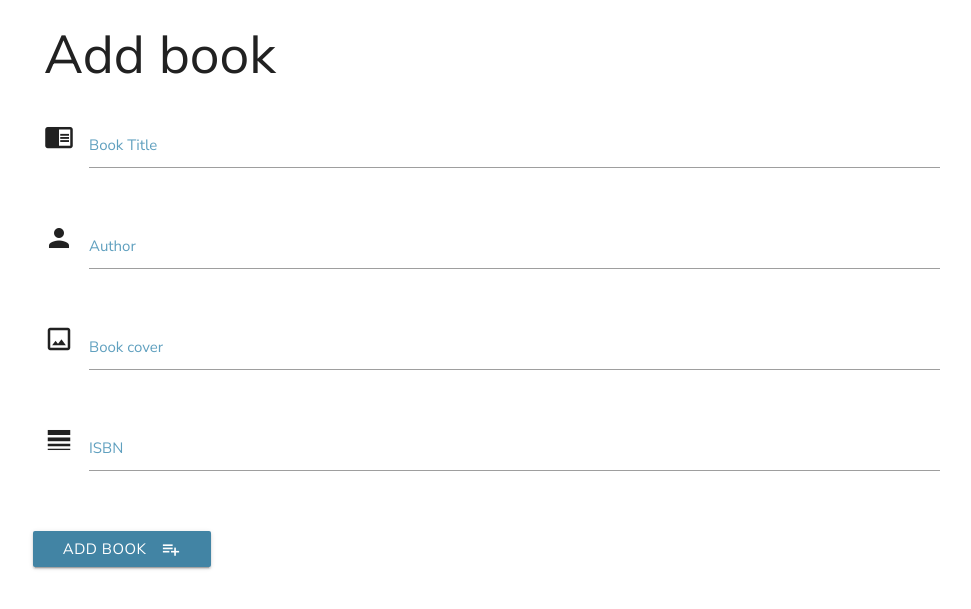
After one commit to taikatta/Milestone3-Konyvkucko, a Flask app: page /add_to_wishlist in a window 1280 px wide. The commit adds this page. Shown: the top 609 px of the page, without its empty margins (148-1119 px from the left). Run offline with Flask 2, Linux system fonts and the light colour scheme; some libraries are stand-ins or nearby versions.

```diff
--- a/app.py
+++ b/app.py
@@ -109,9 +109,49 @@ def update_donation(book_id):
         'contact_name':request.form['contact_name'],
         'contact_info':request.form['contact_info']
     })
-
     return redirect(url_for('book_donation'))
 
+
+@app.route('/add_to_books/<book_id>')
+def add_to_books(book_id):
+    the_book = mongo.db.donation.find_one({"_id": ObjectId(book_id)})
+    return render_template('addtobooks.html', book=the_book)
+
+@app.route('/insert_donation/<book_id>', methods=['POST'])
+def insert_donation(book_id):
+    mongo.db.donation.remove({'_id': ObjectId(book_id)})
+    books = mongo.db.books
+
+    books.insert_one({
+            'book_title': request.form['book_title'],
+            'author': request.form['author'],
+            'age_range':request.form['age_range'],
+            'book_cover': request.form['book_cover'],
+            'summary':request.form['summary'],
+            'ISBN':request.form['ISBN'],
+            'nm_of_copies':request.form['nm_of_copies'],
+            'last_donated':request.form['last_donated']
+        })
+    return redirect(url_for('allbooks'))
+
+
+@app.route('/add_to_wishlist')
+def add_to_wishlist():
+    return render_template('addtowishlist.html', title='Add Book')
+
+
+@app.route('/insert_to_wishlist', methods=['POST'])
+def insert_to_wishlist():
+
+    wishlist = mongo.db.wishlist
+
+    wishlist.insert_one({
+            'book_title': request.form['book_title'],
+            'author': request.form['author'],
+            'book_cover': request.form['book_cover'],
+            'ISBN':request.form['ISBN']
+        })
+    return redirect(url_for('wishlist'))
 
 if __name__ == '__main__':
     app.run(host=os.environ.get('IP'),
--- /dev/null
+++ b/templates/addtowishlist.html
@@ -0,0 +1,51 @@
+{% extends 'base.html' %} {% block content %}
+
+<h2>Add book</h2>
+<div class="row">
+    <form action="{{ url_for('insert_to_wishlist') }}" method="POST" class="col s12">
+
+        <div class="row">
+            <div class="input-field col s12">
+                <i class="material-icons prefix">chrome_reader_mode</i>
+                <input id="book_title" name="book_title" type="text" required>
+                <label for="book_title">Book Title</label>
+            </div>
+
+        </div>
+
+        <div class="row">
+            <div class="input-field col s12">
+                <i class="material-icons prefix">person</i>
+                <input id="author" name="author" type="text" required>
+                <label for="author">Author</label>
+            </div>
+
+        </div>
+
+        <div class="row">
+            <div class="input-field col s12">
+                <i class="material-icons prefix">crop_original</i>
+                <input id="book_cover" name="book_cover" type="text" required>
+                <label for="book_cover">Book cover</label>
+            </div>
+
+        </div>
+
+        <div class="row">
+            <div class="input-field col s12">
+                <i class="material-icons prefix">line_weight</i>
+                <input id="ISBN" name="ISBN" type="number" required>
+                <label for="ISBN">ISBN</label>
+            </div>
+
+        </div>
+
+        </div>
+        <div class="row">
+            <button class="btn waves-effect waves-light" type="submit" name="action">Add Book
+                <i class="material-icons right">playlist_add</i>
+              </button>
+        </div>
+    </form>
+</div>
+{% endblock%}
--- a/templates/donation.html
+++ b/templates/donation.html
@@ -16,6 +16,7 @@
                 <div class="card-title">
                     <h5>{{book.book_title}} </h5>
                     <h5>{{book.author}}</h5>
+                    <a class="btn" href="{{url_for('add_to_books', book_id=book._id)}}">The book has arrived!</a>
                 </div>
             </div>
         </div>
--- a/templates/wishlist.html
+++ b/templates/wishlist.html
@@ -1,6 +1,8 @@
 {% extends 'base.html' %} {% block content %}
 
 <h3>Wishlist</h3>
+
+<a class="btn" href="{{url_for('add_to_wishlist')}}">Add book</a>
 
 <div class="row">
 
```
Also changed, not shown: templates/addtobooks.html (added, +86 -0 lines).
